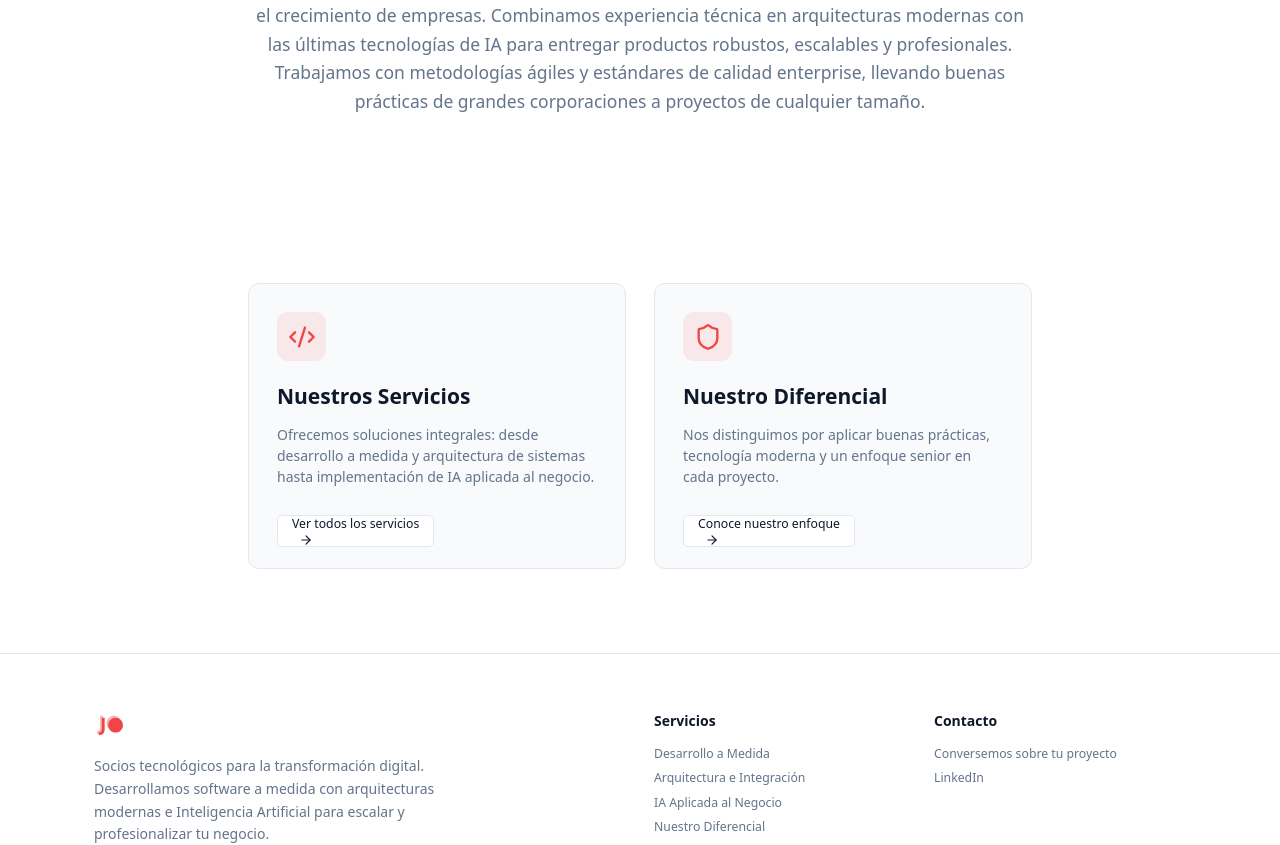
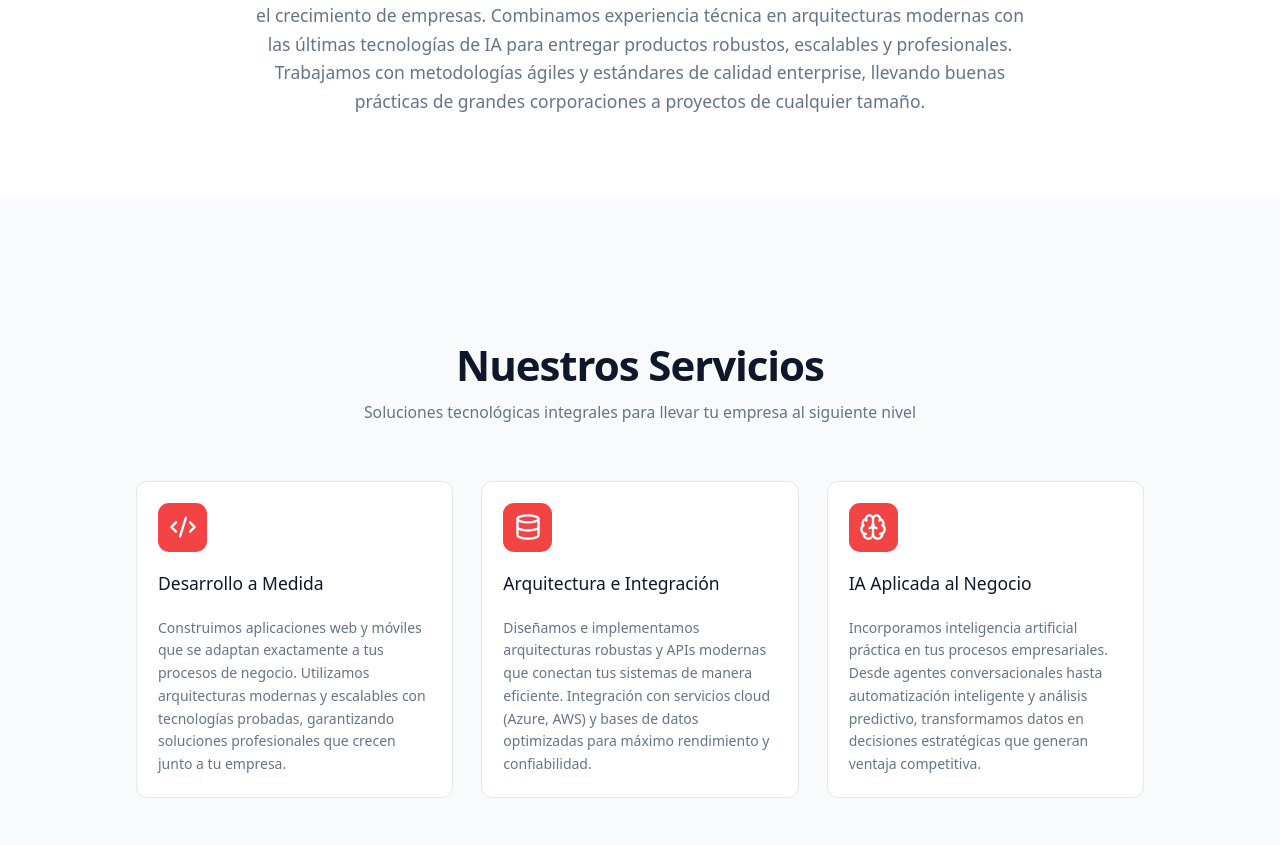
Before and after one commit to aguirrepablo/jojo-web, a Next.js app: page / in a window 1280 px wide. Shown: the part 975-1820 px from the top of the page. Built offline with nearby package versions, Linux system fonts and the light colour scheme; no server answers; what react-google-recaptcha-v3 would draw is missing.

Commit message:
Revert "Refactor layout: Move Header and Footer to RootLayout"
This reverts commit 58608bee3290287d02fcdb0af85830aa17718d34.

```diff
--- a/app/enfoque/page.tsx
+++ /dev/null
@@ -1,18 +0,0 @@
-import { Approach } from "@/components/approach";
-import { Metadata } from "next";
-
-export const metadata: Metadata = {
-  title: "Nuestro Enfoque - Metodología y Valores | JOJO",
-  description: "Conoce nuestro enfoque de trabajo basado en buenas prácticas, innovación tecnológica, y un equipo senior comprometido con la calidad y el éxito de tu proyecto.",
-  alternates: {
-    canonical: "https://jojo.ar/enfoque",
-  },
-};
-
-export default function EnfoquePage() {
-  return (
-    <div>
-      <Approach />
-    </div>
-  );
-}
--- a/app/layout.tsx
+++ b/app/layout.tsx
@@ -1,6 +1,4 @@
 import { Providers } from "@/components/providers";
-import { Header } from "@/components/header";
-import { Footer } from "@/components/footer";
 import type { Metadata } from "next";
 import { Geist, Geist_Mono } from "next/font/google";
 import "./globals.css";
@@ -140,11 +138,7 @@ export default function RootLayout({
               "priceRange": "$$"
             }) }}
           />
-          <Header />
-          <main>
-            {children}
-          </main>
-          <Footer />
+          {children}
         </Providers>
       </body>
     </html>
--- a/app/page.tsx
+++ b/app/page.tsx
@@ -1,21 +1,31 @@
 "use client";
 
 import { useState } from "react";
+import { Header } from "@/components/header";
 import { Hero } from "@/components/hero";
-import { HomeHighlights } from "@/components/home-highlights";
+import { Footer } from "@/components/footer";
+import { Approach } from "@/components/approach";
+import { Services } from "@/components/services";
 import { About } from "@/components/about";
+import { useTheme } from "@/hooks/useTheme";
 import { Chat } from "@/components/chat";
 
 export default function Page() {
+  const { resolvedTheme, toggleTheme } = useTheme();
   const [isChatOpen, setIsChatOpen] = useState(false);
   const showChat = process.env.NEXT_PUBLIC_CHAT_FEATURE_FLAG === "true";
 
   return (
-    <>
-      <Hero onOpenChat={() => setIsChatOpen(true)} />
-      {showChat && <Chat isOpen={isChatOpen} onClose={() => setIsChatOpen(false)} />}
-      <About />
-      <HomeHighlights />
-    </>
+    <div className="min-h-screen">
+      <Header onToggleTheme={toggleTheme} currentTheme={resolvedTheme} />
+      <main>
+        <Hero onOpenChat={() => setIsChatOpen(true)} />
+        {showChat && <Chat isOpen={isChatOpen} onClose={() => setIsChatOpen(false)} />}
+        <About />
+        <Services />
+        <Approach />
+      </main>
+      <Footer currentTheme={resolvedTheme} />
+    </div>
   );
 }
--- a/app/servicios/page.tsx
+++ /dev/null
@@ -1,18 +0,0 @@
-import { Services } from "@/components/services";
-import { Metadata } from "next";
-
-export const metadata: Metadata = {
-  title: "Servicios - Desarrollo de Software y Consultoría | JOJO",
-  description: "Descubre nuestros servicios de desarrollo de software a medida, arquitectura de sistemas, integración de APIs y soluciones de Inteligencia Artificial para tu negocio.",
-  alternates: {
-    canonical: "https://jojo.ar/servicios",
-  },
-};
-
-export default function ServiciosPage() {
-  return (
-    <div>
-      <Services />
-    </div>
-  );
-}
--- a/app/sitemap.ts
+++ b/app/sitemap.ts
@@ -11,13 +11,19 @@ export default function sitemap(): MetadataRoute.Sitemap {
       priority: 1,
     },
     {
-      url: `${baseUrl}/servicios`,
+      url: `${baseUrl}/#quienes-somos`,
       lastModified: new Date(),
       changeFrequency: 'monthly',
       priority: 0.8,
     },
     {
-      url: `${baseUrl}/enfoque`,
+      url: `${baseUrl}/#servicios`,
+      lastModified: new Date(),
+      changeFrequency: 'monthly',
+      priority: 0.8,
+    },
+    {
+      url: `${baseUrl}/#enfoque`,
       lastModified: new Date(),
       changeFrequency: 'monthly',
       priority: 0.8,
--- a/components/footer.tsx
+++ b/components/footer.tsx
@@ -1,14 +1,11 @@
-"use client";
-
 import { Separator } from './ui/separator';
 import Image from 'next/image';
-import Link from 'next/link';
-import { useTheme } from "@/hooks/useTheme";
 
-export function Footer() {
-    const { resolvedTheme } = useTheme();
-    const currentTheme = resolvedTheme;
+interface FooterProps {
+    currentTheme: 'light' | 'dark';
+}
 
+export function Footer({ currentTheme }: FooterProps) {
     return (
         <footer className="border-t bg-background">
             <div className="container mx-auto px-4 py-16">
@@ -34,10 +31,10 @@ export function Footer() {
                     <div>
                         <h4 className="mb-4 font-semibold text-foreground">Servicios</h4>
                         <ul className="space-y-2 text-sm text-muted-foreground">
-                            <li><Link href="/servicios" className="hover:text-foreground transition-colors">Desarrollo a Medida</Link></li>
-                            <li><Link href="/servicios" className="hover:text-foreground transition-colors">Arquitectura e Integración</Link></li>
-                            <li><Link href="/servicios" className="hover:text-foreground transition-colors">IA Aplicada al Negocio</Link></li>
-                            <li><Link href="/enfoque" className="hover:text-foreground transition-colors">Nuestro Diferencial</Link></li>
+                            <li><a href="#servicios" className="hover:text-foreground transition-colors">Desarrollo a Medida</a></li>
+                            <li><a href="#servicios" className="hover:text-foreground transition-colors">Arquitectura e Integración</a></li>
+                            <li><a href="#servicios" className="hover:text-foreground transition-colors">IA Aplicada al Negocio</a></li>
+                            <li><a href="#enfoque" className="hover:text-foreground transition-colors">Nuestro Diferencial</a></li>
                         </ul>
                     </div>
 
--- a/components/header.tsx
+++ b/components/header.tsx
@@ -4,18 +4,36 @@ import Link from "next/link";
 import Image from "next/image";
 import { Menu, Moon, Sun } from "lucide-react";
 import { Button } from "./ui/button";
-import { useTheme } from "@/hooks/useTheme";
+import { useRef } from "react";
 
-export function Header() {
-  const { resolvedTheme, toggleTheme } = useTheme();
-  const currentTheme = resolvedTheme;
+interface HeaderProps {
+  onToggleTheme: () => void;
+  currentTheme: "light" | "dark";
+}
+
+export function Header({ onToggleTheme, currentTheme }: HeaderProps) {
+  const headerRef = useRef<HTMLElement>(null);
+
+  const handleScroll = (e: React.MouseEvent<HTMLAnchorElement>, href: string) => {
+    e.preventDefault();
+    const targetId = href.replace(/.*#/, "");
+    const elem = document.getElementById(targetId);
+    if (elem) {
+      const headerHeight = headerRef.current?.offsetHeight ?? 0;
+      const targetPosition = elem.offsetTop - headerHeight;
+      window.scrollTo({
+        top: targetPosition,
+        behavior: "smooth",
+      });
+    }
+  };
 
   return (
-    <header className="sticky top-0 z-50 w-full border-b bg-background/95 backdrop-blur supports-[backdrop-filter]:bg-background/100">
+    <header ref={headerRef} className="sticky top-0 z-50 w-full border-b bg-background/95 backdrop-blur supports-[backdrop-filter]:bg-background/100">
       <div className="container mx-auto flex h-16 items-center justify-between px-4">
         {/* Logo */}
         <div className="flex items-center">
-          <Link href="/" aria-label="Ir al inicio">
+          <Link href="#home" onClick={(e) => handleScroll(e, "#home")} aria-label="Ir al inicio">
             <Image
               src={currentTheme === 'dark' ? '/assets/svg/jojo_logo_dark.svg' : '/assets/svg/jojo_logo_light.svg'}
               alt="JOJO Logo"
@@ -30,14 +48,16 @@ export function Header() {
         {/* Navegación Desktop */}
         <nav className="hidden md:flex items-center space-x-6 absolute left-1/2 -translate-x-1/2">
           <Link
-            href="/servicios"
+            href="#servicios"
             className="text-muted-foreground hover:text-foreground transition-colors"
+            onClick={(e) => handleScroll(e, "#servicios")}
           >
             Servicios
           </Link>
           <Link
-            href="/enfoque"
+            href="#enfoque"
             className="text-muted-foreground hover:text-foreground transition-colors"
+            onClick={(e) => handleScroll(e, "#enfoque")}
           >
             Enfoque
           </Link>
@@ -48,7 +68,7 @@ export function Header() {
           <Button
             variant="ghost"
             size="icon"
-            onClick={toggleTheme}
+            onClick={onToggleTheme}
             aria-label="Cambiar tema"
           >
             {currentTheme === "dark" ? (
--- a/components/home-highlights.tsx
+++ /dev/null
@@ -1,52 +0,0 @@
-import Link from "next/link";
-import { Button } from "./ui/button";
-import { ArrowRight, Code2, Shield } from "lucide-react";
-import { Card, CardContent } from "./ui/card";
-
-export function HomeHighlights() {
-  return (
-    <section className="py-24 bg-background">
-      <div className="container mx-auto px-4">
-        <div className="grid grid-cols-1 md:grid-cols-2 gap-8 max-w-4xl mx-auto">
-          {/* Services Teaser */}
-          <Card className="border-border bg-card hover:shadow-lg transition-shadow">
-            <CardContent className="p-8 flex flex-col items-start h-full">
-              <div className="p-3 bg-primary/10 rounded-xl mb-6">
-                <Code2 className="h-8 w-8 text-primary" />
-              </div>
-              <h3 className="text-2xl font-bold mb-4">Nuestros Servicios</h3>
-              <p className="text-muted-foreground mb-8 flex-grow">
-                Ofrecemos soluciones integrales: desde desarrollo a medida y arquitectura de sistemas hasta implementación de IA aplicada al negocio.
-              </p>
-              <Button asChild variant="outline" className="group">
-                <Link href="/servicios">
-                  Ver todos los servicios
-                  <ArrowRight className="ml-2 h-4 w-4 transition-transform group-hover:translate-x-1" />
-                </Link>
-              </Button>
-            </CardContent>
-          </Card>
-
-          {/* Approach Teaser */}
-          <Card className="border-border bg-card hover:shadow-lg transition-shadow">
-            <CardContent className="p-8 flex flex-col items-start h-full">
-              <div className="p-3 bg-primary/10 rounded-xl mb-6">
-                <Shield className="h-8 w-8 text-primary" />
-              </div>
-              <h3 className="text-2xl font-bold mb-4">Nuestro Diferencial</h3>
-              <p className="text-muted-foreground mb-8 flex-grow">
-                Nos distinguimos por aplicar buenas prácticas, tecnología moderna y un enfoque senior en cada proyecto.
-              </p>
-              <Button asChild variant="outline" className="group">
-                <Link href="/enfoque">
-                  Conoce nuestro enfoque
-                  <ArrowRight className="ml-2 h-4 w-4 transition-transform group-hover:translate-x-1" />
-                </Link>
-              </Button>
-            </CardContent>
-          </Card>
-        </div>
-      </div>
-    </section>
-  );
-}
--- a/next.config.ts
+++ b/next.config.ts
@@ -21,10 +21,6 @@ const securityHeaders = [
     key: 'Permissions-Policy',
     value: 'camera=(), microphone=(), geolocation=()',
   },
-  {
-    key: 'Strict-Transport-Security',
-    value: 'max-age=63072000; includeSubDomains; preload',
-  },
   // {
   //   key: 'Content-Security-Policy',
   //   value: "default-src 'self'; style-src 'self' 'unsafe-inline'; img-src 'self' data:; script-src 'self' 'unsafe-eval' 'unsafe-inline';",
```
